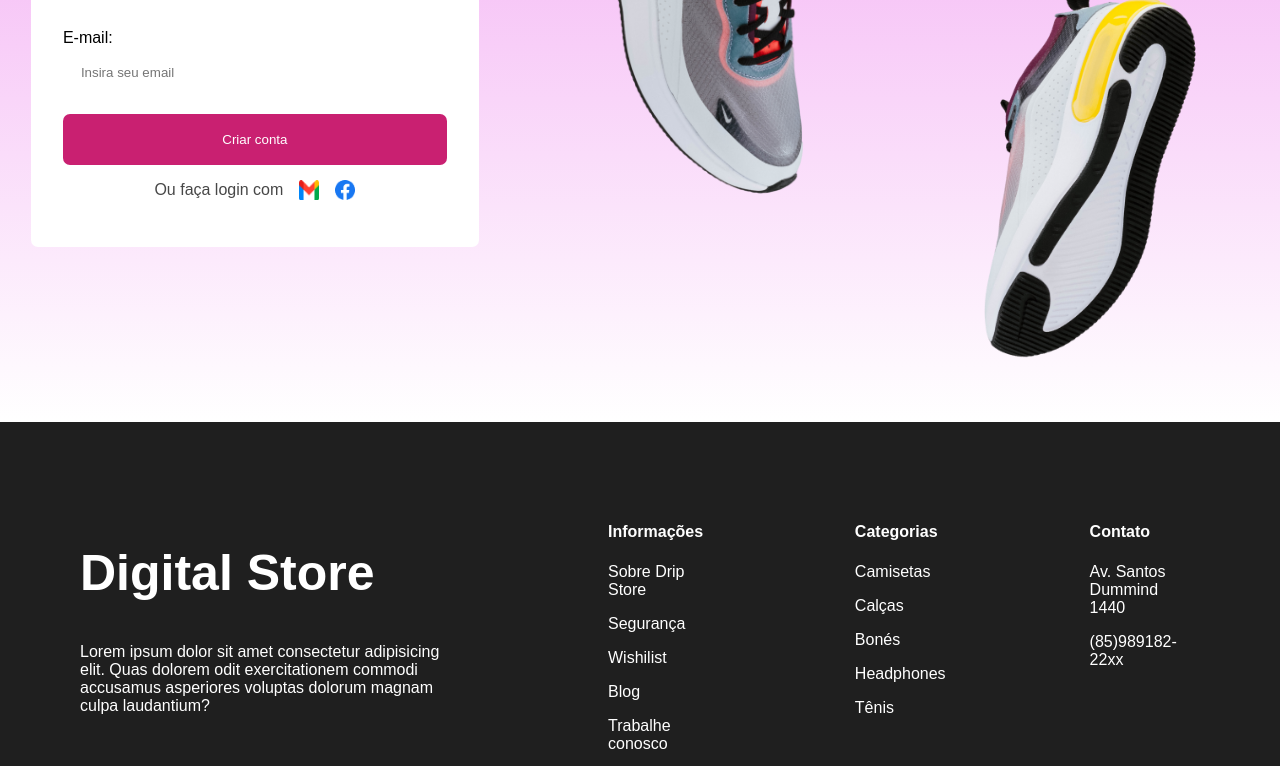
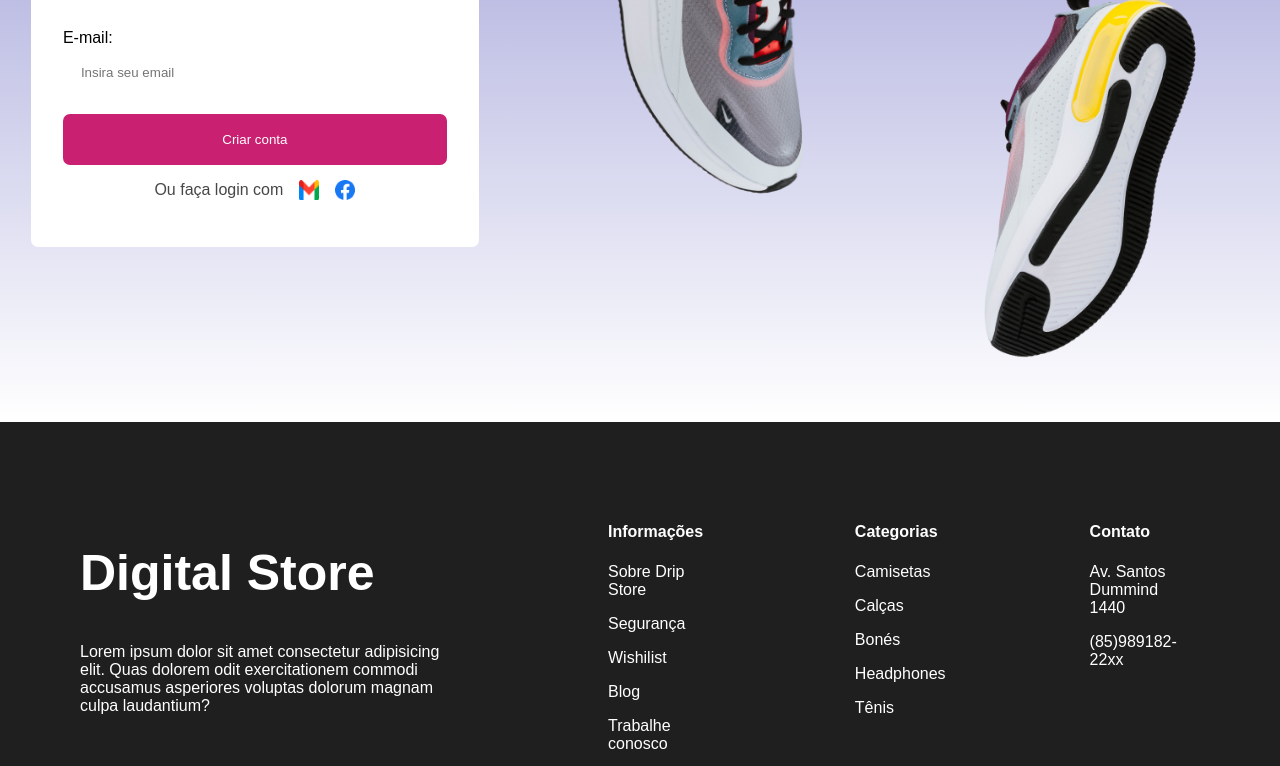
Before and after one commit to paulinhouy/project-store, a plain HTML site: page cadastra.html in a window 1280 px wide. Shown: the part 378-1144 px from the top of the page. Drawn offline with Linux system fonts and the light colour scheme.

Commit message:
alterei login

```diff
--- a/cadastra.css
+++ b/cadastra.css
@@ -18,7 +18,7 @@ header{
 }
 #main{
     height: 700px;
-    background: linear-gradient( to bottom, rgb(242, 164, 242), rgba(255, 255, 255, 1));
+    background: linear-gradient( to bottom, rgb(148, 148, 211), rgba(255, 255, 255, 1));
     display: flex;
     justify-content: space-around;
     align-items: center;
```
